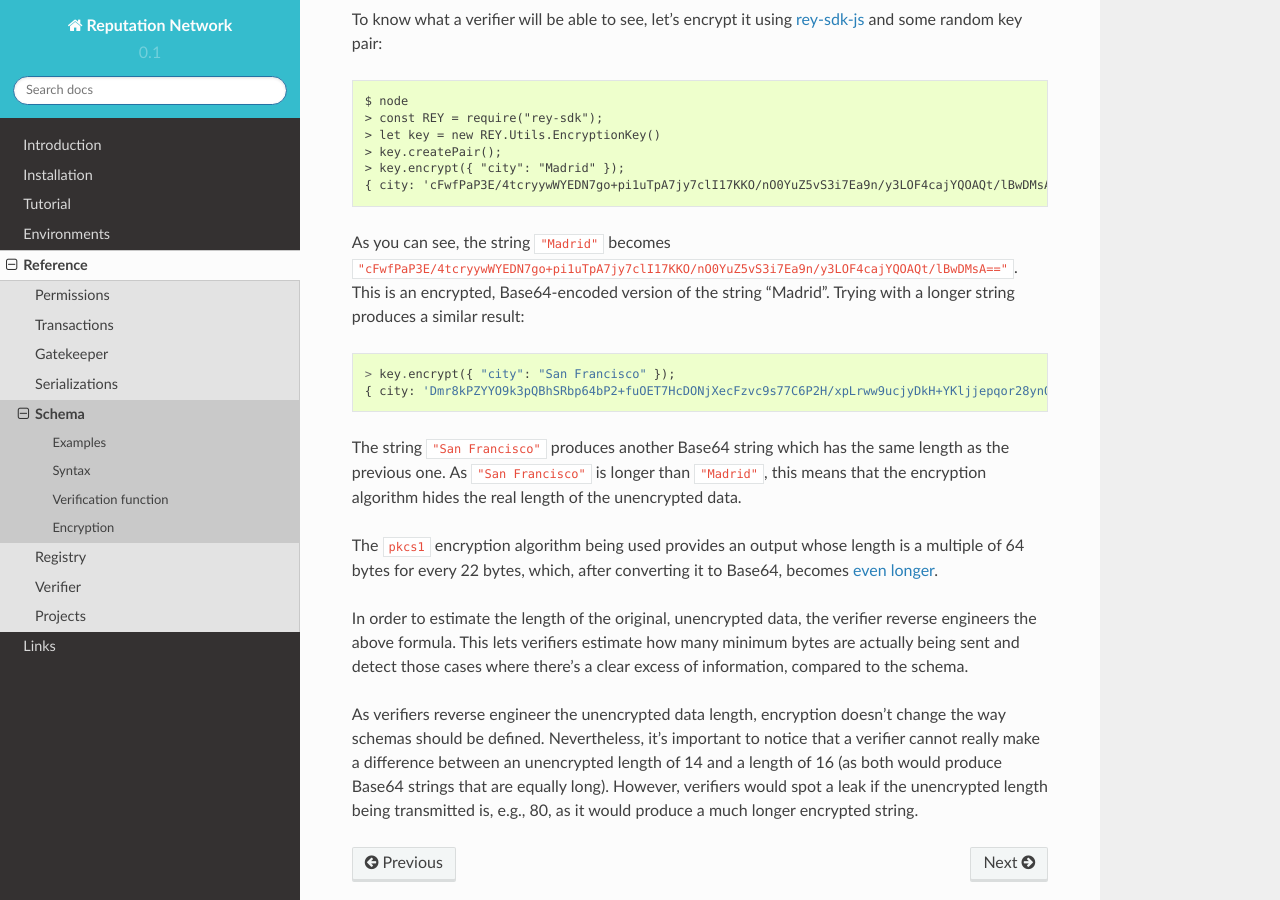
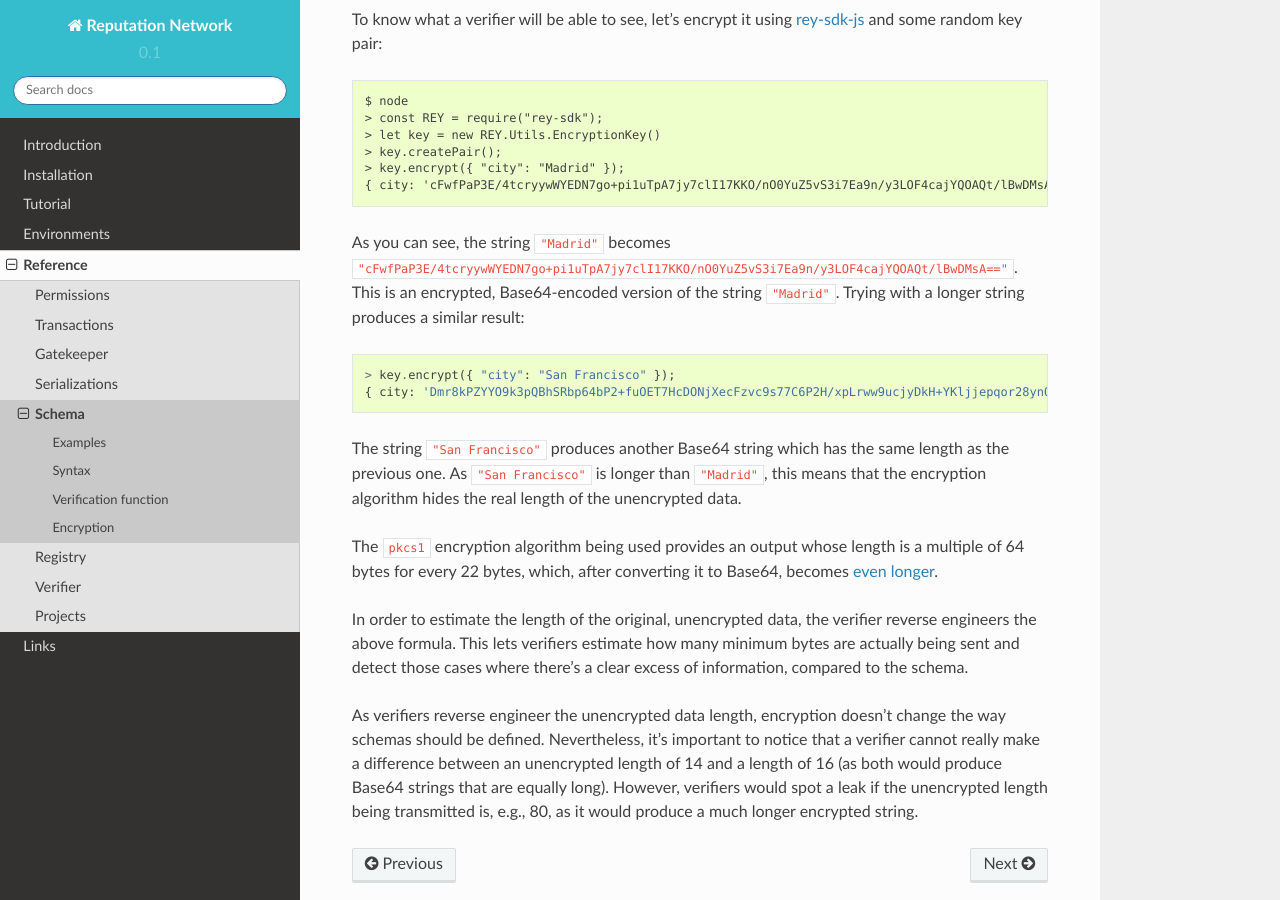
Before and after one commit to reputation-network/rey-docs, a Sphinx documentation site: the page built from docs/contents/reference/schema.rst, in a window 1280 px wide and 900 px high, scrolled down 2990 px. Built offline with Sphinx 7.4.7 and the Read the Docs theme 2.0.0, drawn with Linux system fonts in a browser that asks for light colours.

Commit message:
Fix typo

```diff
--- a/docs/contents/reference/schema.rst
+++ b/docs/contents/reference/schema.rst
@@ -139,7 +139,7 @@ To know what a verifier will be able to see, let's encrypt it using `rey-sdk-js
   > key.encrypt({ "city": "Madrid" });
   { city: 'cFwfPaP3E/4tcryywWYEDN7go+pi1uTpA7jy7clI17KKO/nO0YuZ5vS3i7Ea9n/y3LOF4cajYQOAQt/lBwDMsA==' }
 
-As you can see, the string ``"Madrid"`` becomes ``"cFwfPaP3E/4tcryywWYEDN7go+pi1uTpA7jy7clI17KKO/nO0YuZ5vS3i7Ea9n/y3LOF4cajYQOAQt/lBwDMsA=="``. This is an encrypted, Base64-encoded version of the string "Madrid". Trying with a longer string produces a similar result:
+As you can see, the string ``"Madrid"`` becomes ``"cFwfPaP3E/4tcryywWYEDN7go+pi1uTpA7jy7clI17KKO/nO0YuZ5vS3i7Ea9n/y3LOF4cajYQOAQt/lBwDMsA=="``. This is an encrypted, Base64-encoded version of the string ``"Madrid"``. Trying with a longer string produces a similar result:
 
 .. code::
 
```
